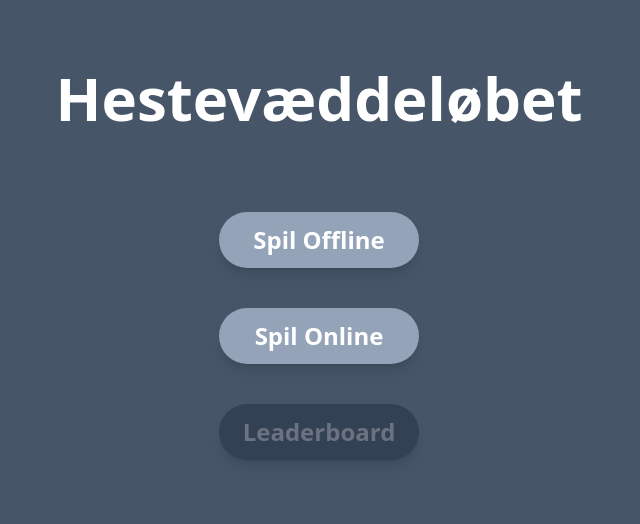
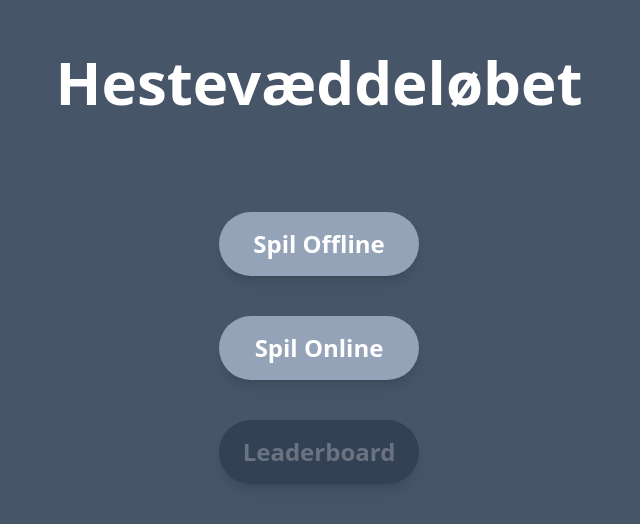
Before and after one commit to Bagg3/Bagge.github.io, a React (Vite) app: page / in a window 1280 px wide. Shown: the part 172-696 px from the top of the page, without its empty margins (321-961 px from the left). Built offline with nearby package versions, Linux system fonts and the light colour scheme; what tailwindcss-fluid-type would draw is missing.

Commit message:
Removed a img and edited button padding

```diff
--- a/src/components/FrontPage.tsx
+++ b/src/components/FrontPage.tsx
@@ -1,36 +1,29 @@
 const FrontPage = () => {
   return (
     <div className="relative flex flex-col h-screen justify-center items-center">
-      <h1 className="text-6xl absolute top-60 font-bold text-white">
+      <h1 className="text-6xl absolute top-56 font-bold text-white">
         Hestevæddeløbet
       </h1>
       <div className="absolute top-96 mb-20 flex flex-col">
-        <button className="bg-slate-400 text-white text-2xl font-bold py-3 px-6 rounded-full mb-10 whitespace-nowrap shadow-lg subpixel-antialiased hover:bg-slate-300 active:bg-slate-200">
+        <button className="bg-slate-400 text-white text-2xl font-bold py-4 px-6 rounded-full mb-10 whitespace-nowrap shadow-lg subpixel-antialiased hover:bg-slate-300 active:bg-slate-200">
           Spil Offline
           {
             //<Link to="/game" className="text-white">}
           }
         </button>
-        <button className="bg-slate-400 text-white text-2xl font-bold py-3 px-6 rounded-full whitespace-nowrap shadow-lg hover:bg-gray-300 active:bg-slate-200">
+        <button className="bg-slate-400 text-white text-2xl font-bold py-4 px-6 rounded-full whitespace-nowrap shadow-lg hover:bg-gray-300 active:bg-slate-200">
           Spil Online
           {
             //<Link to="/game" className="text-white">}
           }
         </button>
-        <button className="bg-slate-700 text-gray-500 text-2xl font-bold py-3 px-6 rounded-full mt-10 whitespace-nowrap shadow-lg">
+        <button className="bg-slate-700 text-gray-500 text-2xl font-bold py-4 px-6 rounded-full mt-10 whitespace-nowrap shadow-lg">
           Leaderboard
           {
             //<Link to="/game" className="text-white">}
           }
         </button>
       </div>
-      <div>
-        {/*<img
-          src="https://www.publicdomainpictures.net/pictures/80000/nahled/horse-racing-neck-and-neck.jpg"
-          alt="hestevæddeløb"
-          className="object-cover h-screen w-screen"
-        />*/}
-      </div>
     </div>
   );
 };
```
